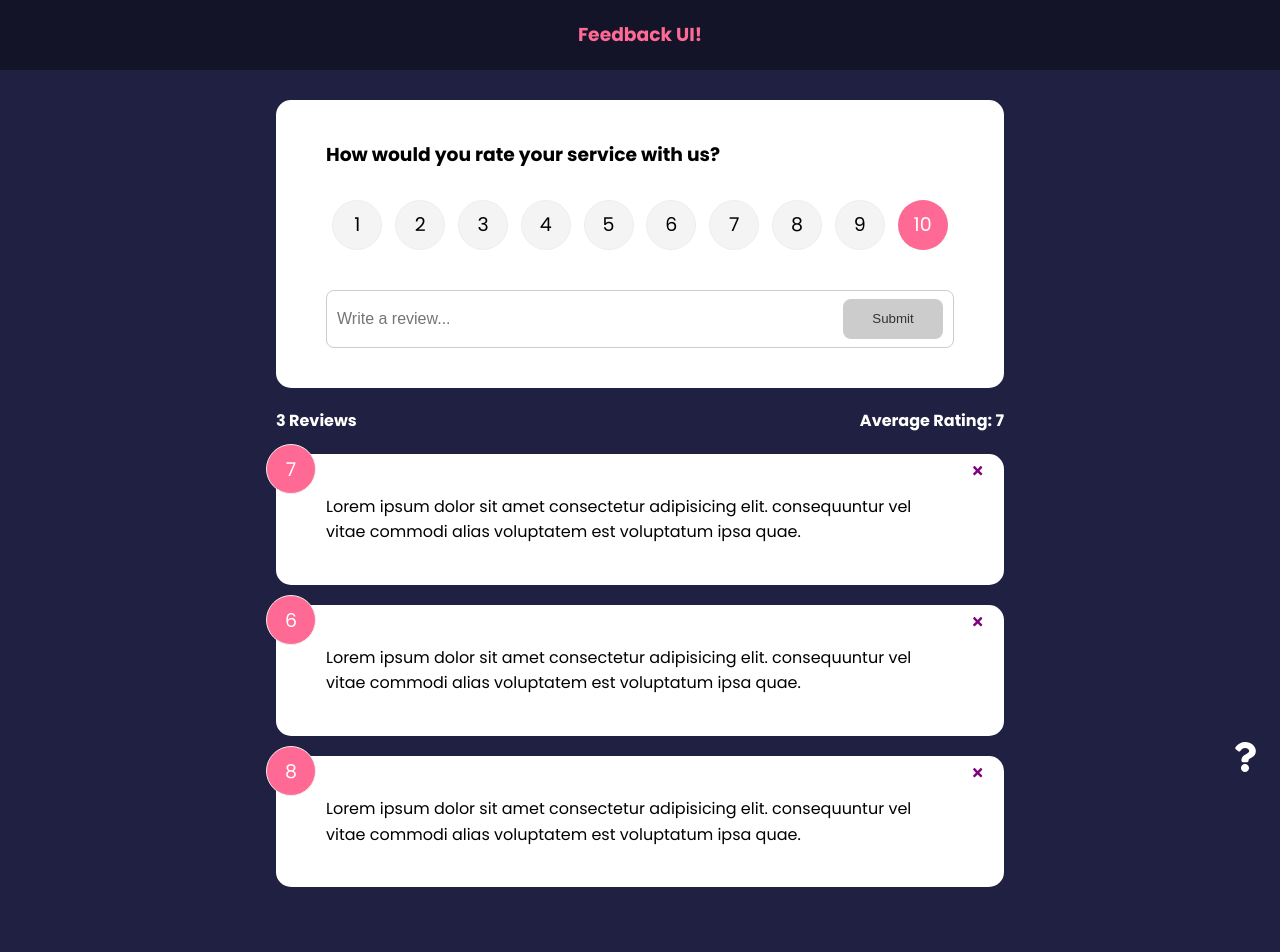
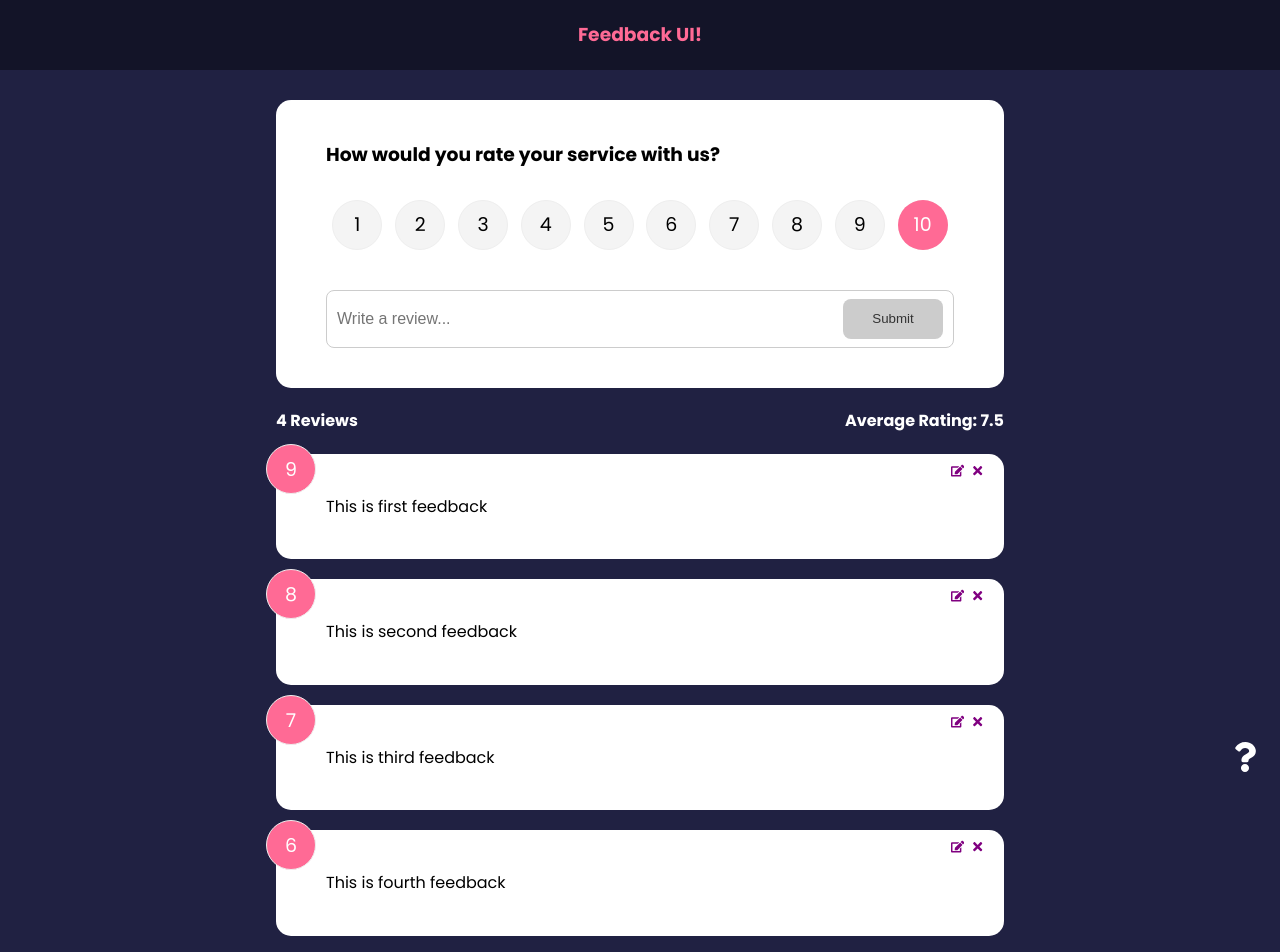
Before and after one commit to ashfaqrobin/feedback-app, a React (Create React App) app: page / in a window 1280 px wide. Shown: the top 952 px of the page. Before the commit the page ends 907 px from the top, so only its background shows below. Built offline with nearby package versions, Linux system fonts and the light colour scheme; data requests are answered from the project's data file.

Commit message:
=> Create json server for feedback. => Install 'json-server' and 'concurrently' packages. => Create FeedbackContext.js file to add context api. => Fetch feedback data in context api from json server. => Use context api to accesss feedback data in other components.

```diff
--- /dev/null
+++ b/db.json
@@ -0,0 +1,24 @@
+{
+  "feedback": [
+    {
+      "id": "1",
+      "rating": 9,
+      "text": "This is first feedback"
+    },
+    {
+      "id": "2",
+      "rating": 8,
+      "text": "This is second feedback"
+    },
+    {
+      "id": "3",
+      "rating": 7,
+      "text": "This is third feedback"
+    },
+    {
+      "id": "4",
+      "rating": 6,
+      "text": "This is fourth feedback"
+    }
+  ]
+}
--- a/package.json
+++ b/package.json
@@ -6,7 +6,9 @@
     "@testing-library/jest-dom": "^5.16.1",
     "@testing-library/react": "^12.1.2",
     "@testing-library/user-event": "^13.5.0",
+    "concurrently": "^7.0.0",
     "framer-motion": "^5.5.5",
+    "json-server": "^0.17.0",
     "react": "^17.0.2",
     "react-dom": "^17.0.2",
     "react-icons": "^4.3.1",
@@ -19,7 +21,9 @@
     "start": "react-scripts start",
     "build": "react-scripts build",
     "test": "react-scripts test",
-    "eject": "react-scripts eject"
+    "eject": "react-scripts eject",
+    "server": "json-server --watch db.json --port 5000",
+    "dev": "concurrently \"npm run server\" \"npm run start\""
   },
   "eslintConfig": {
     "extends": [
--- a/src/App.js
+++ b/src/App.js
@@ -1,37 +1,15 @@
-import { useState } from 'react';
-import { v4 as uuidv4 } from 'uuid';
 import FeedbackStats from './components/FeedbackStats';
 import FeedbackList from './components/FeedbackList';
 import Header from './components/Header';
-
-import FeedbackData from './data/FeedbackData';
 import FeedbackForm from './components/FeedbackForm';
 import AboutPage from './pages/About';
 import { BrowserRouter as Router, Route, Routes } from 'react-router-dom';
 import AboutIconLink from './components/AboutIconLink';
+import { FeedbackProvider } from './context/FeedbackContext';
 
 const App = () => {
-    const [feedbackData, setFeedbackData] = useState(FeedbackData);
-
-    const deleteFeedback = (id) => {
-        if (window.confirm('Are you sure you want to delete this feedback?')) {
-            setFeedbackData(
-                feedbackData.filter((feedback) => feedback.id !== id)
-            );
-        }
-    };
-
-    const addFeedback = (feedback) => {
-        const newFeedback = {
-            id: uuidv4(),
-            text: feedback.review,
-            rating: feedback.rating,
-        };
-
-        setFeedbackData([newFeedback, ...feedbackData]);
-    };
-
     return (
+        <FeedbackProvider>
             <Router>
                 <Header />
                 <div className="container">
@@ -42,12 +20,9 @@ const App = () => {
                             path="/"
                             element={
                                 <>
-                                <FeedbackForm addFeedback={addFeedback} />
-                                <FeedbackStats feedback={feedbackData} />
-                                <FeedbackList
-                                    feedbackData={feedbackData}
-                                    deleteFeedback={deleteFeedback}
-                                />
+                                    <FeedbackForm />
+                                    <FeedbackStats />
+                                    <FeedbackList />
                                 </>
                             }
                         />
@@ -58,6 +33,7 @@ const App = () => {
                     <AboutIconLink />
                 </div>
             </Router>
+        </FeedbackProvider>
     );
 };
 
--- a/src/components/FeedbackForm.jsx
+++ b/src/components/FeedbackForm.jsx
@@ -1,12 +1,25 @@
-import { useState } from 'react';
+import { useContext, useEffect, useState } from 'react';
+import FeedbackContext from '../context/FeedbackContext';
 import Button from './layouts/Button';
 import Card from './layouts/Card';
 import RatingSelect from './RatingSelect';
 
-const FeedbackForm = ({ addFeedback }) => {
+const FeedbackForm = () => {
     const [review, setReview] = useState('');
     const [btnDisabled, setBtnDisabled] = useState(true);
     const [errorMessage, setErrorMessage] = useState('');
+
+    const { addFeedback, feedbackEdit, updateFeedback } =
+        useContext(FeedbackContext);
+
+    // Fill up form on edit
+    useEffect(() => {
+        if (feedbackEdit.edit) {
+            setBtnDisabled(false);
+            setReview(feedbackEdit.item.text);
+            setRating(feedbackEdit.item.rating);
+        }
+    }, [feedbackEdit]);
 
     const handleReviewChange = (e) => {
         if (review.trim().length > 10) {
@@ -36,14 +49,23 @@ const FeedbackForm = ({ addFeedback }) => {
             return;
         }
 
-        const newFeedback = {
-            rating,
-            review,
-        };
+        if (feedbackEdit.edit) {
+            updateFeedback({
+                id: feedbackEdit.item.id,
+                text: review,
+                rating,
+            });
+        } else {
+            const newFeedback = {
+                rating,
+                review,
+            };
 
-        addFeedback(newFeedback);
+            addFeedback(newFeedback);
+        }
 
         setReview('');
+        setBtnDisabled(true);
     };
 
     return (
--- a/src/components/FeedbackItem.jsx
+++ b/src/components/FeedbackItem.jsx
@@ -1,8 +1,12 @@
-import { FaTimes } from 'react-icons/fa';
+import { FaEdit, FaTimes } from 'react-icons/fa';
 import PropTypes from 'prop-types';
 import Card from './layouts/Card.jsx';
+import { useContext } from 'react';
+import FeedbackContext from '../context/FeedbackContext.js';
 
-const FeedbackItem = ({ feedback, deleteFeedback }) => {
+const FeedbackItem = ({ feedback }) => {
+    const { deleteFeedback, editFeedback } = useContext(FeedbackContext);
+
     return (
         <Card>
             <div className="num-display">{feedback.rating}</div>
@@ -11,6 +15,9 @@ const FeedbackItem = ({ feedback, deleteFeedback }) => {
                 onClick={() => deleteFeedback(feedback.id)}
             >
                 <FaTimes color="purple" />
+            </button>
+            <button className="edit" onClick={() => editFeedback(feedback)}>
+                <FaEdit color="purple" />
             </button>
             <div className="text-display">{feedback.text}</div>
         </Card>
@@ -23,7 +30,6 @@ FeedbackItem.propTypes = {
         text: PropTypes.string.isRequired,
         rating: PropTypes.number.isRequired,
     }).isRequired,
-    deleteFeedback: PropTypes.func.isRequired,
 };
 
 export default FeedbackItem;
--- a/src/components/FeedbackList.jsx
+++ b/src/components/FeedbackList.jsx
@@ -1,9 +1,12 @@
-import PropTypes from 'prop-types';
 import FeedbackItem from './FeedbackItem';
 import { motion, AnimatePresence } from 'framer-motion';
+import { useContext } from 'react';
+import FeedbackContext from '../context/FeedbackContext';
 
-const FeedbackList = ({ feedbackData, deleteFeedback }) => {
-    if (!feedbackData || feedbackData.length === 0) {
+const FeedbackList = () => {
+    const { feedback } = useContext(FeedbackContext);
+
+    if (!feedback || feedback.length === 0) {
         return (
             <div className="feedback-list">
                 <p>No feedback yet</p>
@@ -14,18 +17,14 @@ const FeedbackList = ({ feedbackData, deleteFeedback }) => {
     return (
         <div className="feedback-list">
             <AnimatePresence>
-                {feedbackData.map((feedback) => (
+                {feedback.map((feedback) => (
                     <motion.div
                         key={feedback.id}
                         initial={{ opacity: 0 }}
                         animate={{ opacity: 1 }}
                         exit={{ opacity: 0 }}
                     >
-                        <FeedbackItem
-                            key={feedback.id}
-                            feedback={feedback}
-                            deleteFeedback={deleteFeedback}
-                        />
+                        <FeedbackItem key={feedback.id} feedback={feedback} />
                     </motion.div>
                 ))}
             </AnimatePresence>
@@ -33,15 +32,4 @@ const FeedbackList = ({ feedbackData, deleteFeedback }) => {
     );
 };
 
-FeedbackList.propTypes = {
-    feedbackData: PropTypes.arrayOf(
-        PropTypes.shape({
-            id: PropTypes.string.isRequired,
-            text: PropTypes.string.isRequired,
-            rating: PropTypes.number.isRequired,
-        })
-    ),
-    deleteFeedback: PropTypes.func.isRequired,
-};
-
 export default FeedbackList;
--- a/src/components/FeedbackStats.jsx
+++ b/src/components/FeedbackStats.jsx
@@ -1,6 +1,9 @@
-import { PropTypes } from 'prop-types';
+import { useContext } from 'react';
+import FeedbackContext from '../context/FeedbackContext';
 
-const FeedbackStats = ({ feedback }) => {
+const FeedbackStats = () => {
+    const { feedback } = useContext(FeedbackContext);
+
     let average =
         feedback.reduce((acc, cur) => {
             return acc + cur.rating;
@@ -16,8 +19,4 @@ const FeedbackStats = ({ feedback }) => {
     );
 };
 
-FeedbackStats.propTypes = {
-    feedback: PropTypes.array.isRequired,
-};
-
 export default FeedbackStats;
--- a/src/components/RatingSelect.jsx
+++ b/src/components/RatingSelect.jsx
@@ -1,4 +1,5 @@
-import { useState } from 'react';
+import { useContext, useEffect, useState } from 'react';
+import FeedbackContext from '../context/FeedbackContext';
 
 const RatingSelect = ({ select }) => {
     const [selected, setSelected] = useState(10);
@@ -7,6 +8,14 @@ const RatingSelect = ({ select }) => {
         setSelected(+e.currentTarget.value);
         select(+e.currentTarget.value);
     };
+
+    const { feedbackEdit } = useContext(FeedbackContext);
+
+    useEffect(() => {
+        if (feedbackEdit.edit) {
+            setSelected(feedbackEdit.item.rating);
+        }
+    }, [feedbackEdit]);
 
     return (
         <ul className="rating">
--- /dev/null
+++ b/src/context/FeedbackContext.js
@@ -0,0 +1,86 @@
+import { v4 as uuidv4 } from 'uuid';
+import { createContext, useEffect, useState } from 'react';
+
+const FeedbackContext = createContext();
+
+export const FeedbackProvider = ({ children }) => {
+    const [isLoading, setIsLoading] = useState(false);
+
+    const [feedback, setFeedback] = useState([]);
+
+    const [feedbackEdit, setFeedbackEdit] = useState({
+        item: {},
+        edit: false,
+    });
+
+    useEffect(async () => {
+        try {
+            setIsLoading(true);
+            await fetchFeedback();
+            setIsLoading(false);
+        } catch (err) {
+            console.log(err);
+        }
+    }, []);
+
+    const fetchFeedback = async () => {
+        const response = await fetch('http://localhost:5000/feedback');
+
+        const data = await response.json();
+
+        setFeedback(data);
+    };
+
+    const deleteFeedback = (id) => {
+        if (window.confirm('Are you sure you want to delete this feedback?')) {
+            setFeedback(feedback.filter((item) => item.id !== id));
+        }
+    };
+
+    const addFeedback = (newFeedback) => {
+        const createdFeedback = {
+            id: uuidv4(),
+            text: newFeedback.review,
+            rating: newFeedback.rating,
+        };
+
+        setFeedback([createdFeedback, ...feedback]);
+    };
+
+    const editFeedback = (item) => {
+        setFeedbackEdit({
+            item,
+            edit: true,
+        });
+    };
+
+    const updateFeedback = (updatedFeedback) => {
+        setFeedback(
+            feedback.map((item) =>
+                item.id === updatedFeedback.id ? updatedFeedback : item
+            )
+        );
+        setFeedbackEdit({
+            item: {},
+            edit: false,
+        });
+    };
+
+    return (
+        <FeedbackContext.Provider
+            value={{
+                feedback,
+                deleteFeedback,
+                addFeedback,
+                editFeedback,
+                feedbackEdit,
+                updateFeedback,
+                isLoading,
+            }}
+        >
+            {children}
+        </FeedbackContext.Provider>
+    );
+};
+
+export default FeedbackContext;
```
Also changed, not shown: 1 other file (tests, documents, lock files or other folders). Lines whose indentation alone changed are shown as unchanged.
